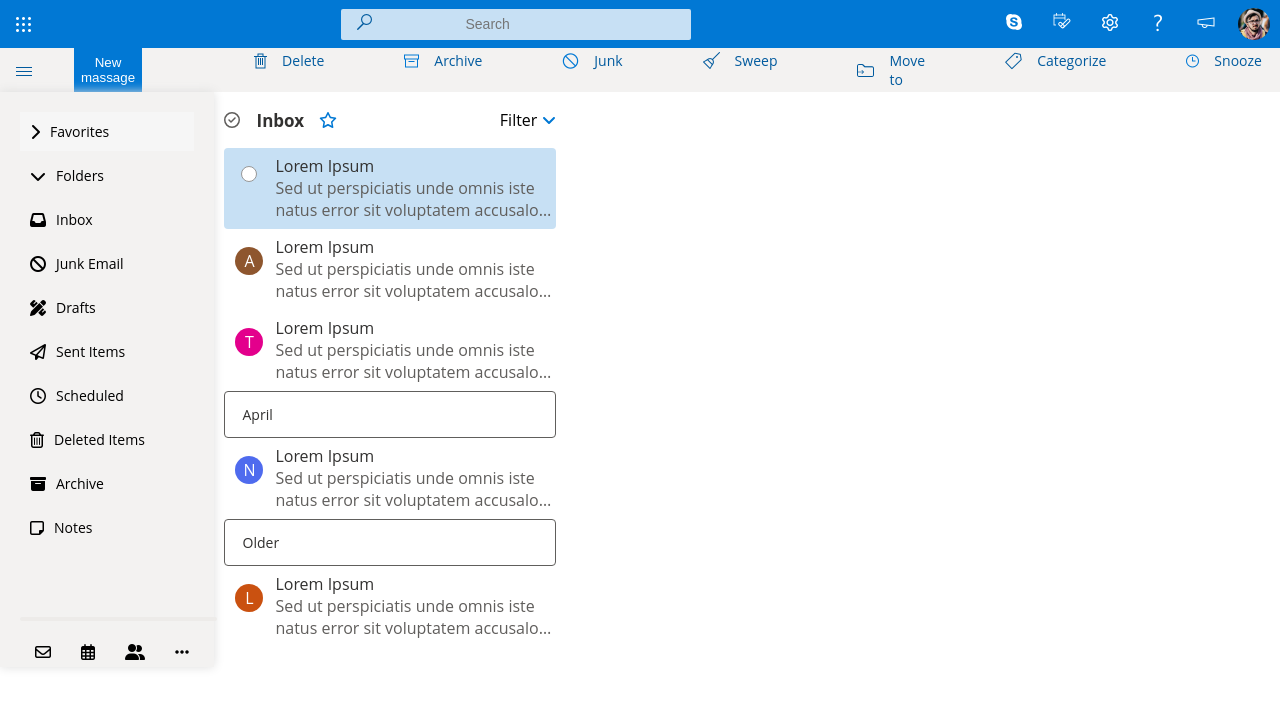
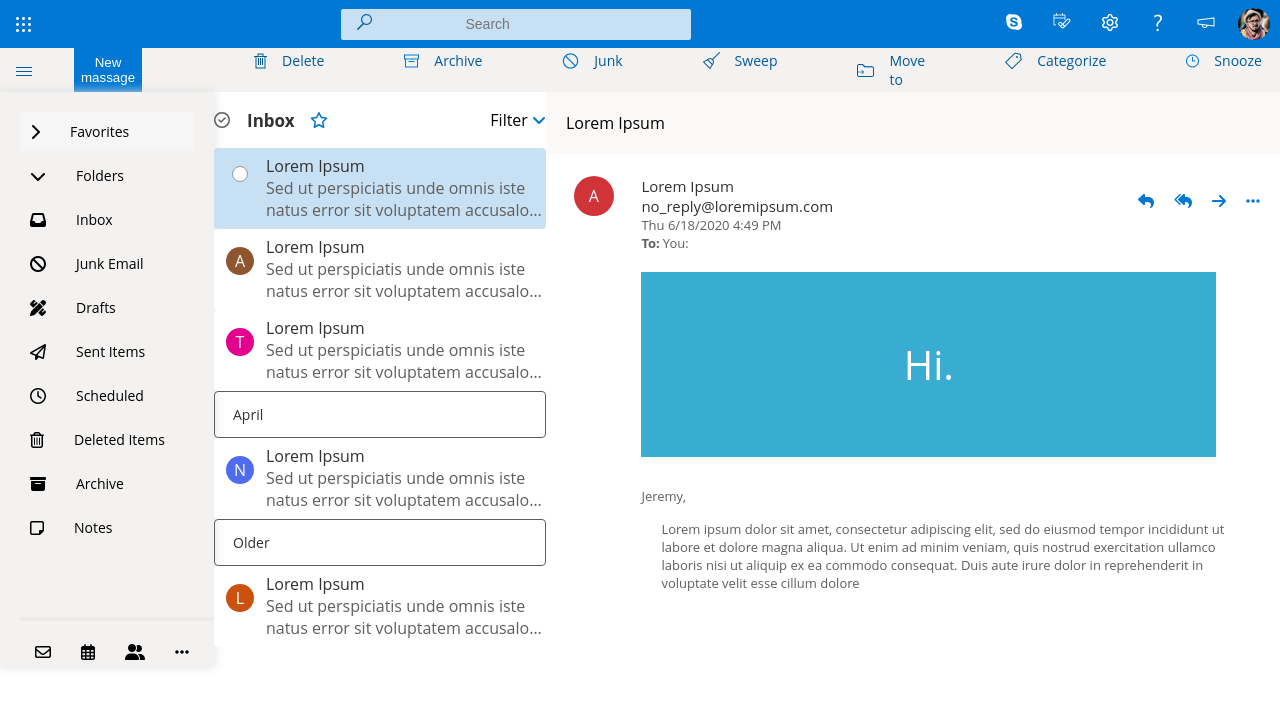
Before and after one commit to Yazan-Habash114/outlock-page-react-app, a React (Create React App) app: page / in a window 1280 px wide. Shown: the top 708 px of the page. Built offline with nearby package versions, Linux system fonts and the light colour scheme.

Commit message:
update style.css file

```diff
--- a/src/App.js
+++ b/src/App.js
@@ -1,5 +1,6 @@
 import React from "react";
 import LeftSide from "./Components/LeftSide/LeftSide";
+import RightSide from "./Components/RightSide/RightSide";
 import Navbar from "./Components/Navbar/Navbar";
 import Sidebar from "./Components/Sidebar/Sidebar";
 import styled from "styled-components";
@@ -19,6 +20,7 @@ function App() {
       <PageContent>
         <Sidebar/>
         <LeftSide />
+        <RightSide />
       </PageContent>
     </Container>
   );
--- a/src/Components/RightSide/message/details/Details.js
+++ b/src/Components/RightSide/message/details/Details.js
@@ -8,7 +8,7 @@ function Details() {
         <p className='row1-style-p style-p1'> no_reply@loremipsum.com </p>
         <p className='row1-style-p style-p2'> Thu 6/18/2020 4:49 PM</p>
         <div className='details-style'>
-            <p className='row1-style-p style-p2'> To: </p>
+            <p className='row1-style-p style-p2'> <strong>To:</strong></p>
             <p className='row1-style-p style-p2'> You: </p>
         </div>
     </div>
--- a/src/Components/RightSide/message/icons/style.css
+++ b/src/Components/RightSide/message/icons/style.css
@@ -4,6 +4,7 @@
     margin-right:20px;
     align-items: center;
     justify-content: flex-end;
+    margin-bottom: 27px;
 }
 
 span {
--- a/src/Components/RightSide/message/style.css
+++ b/src/Components/RightSide/message/style.css
@@ -1,7 +1,6 @@
 .message-style {
     background-color: white;
     display: flex;
-    border: 1px solid blue;
     height: 512px;
 }
 
--- a/src/Components/RightSide/style.css
+++ b/src/Components/RightSide/style.css
@@ -1,7 +1,7 @@
 .right-side-style {
     background-color:RGB(255, 255, 255);
     display: flex;
-    width: 557px;
+    width: 657;
     height: 573px;
     flex-direction: column;
 }
```
